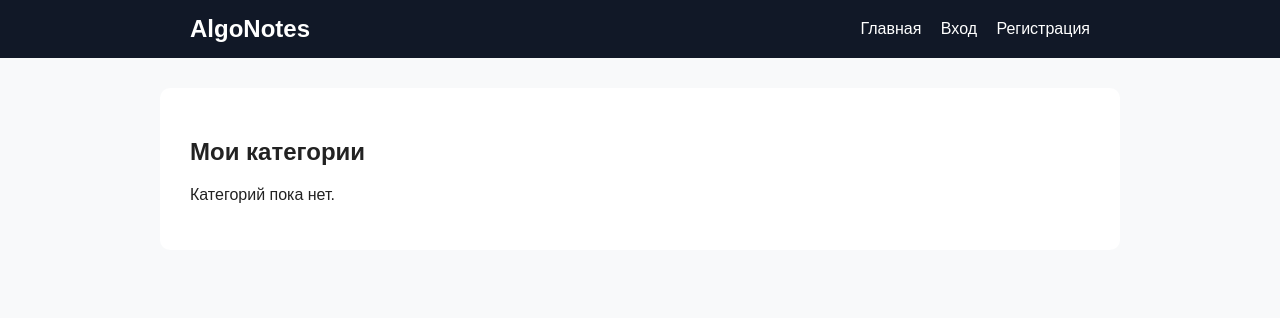
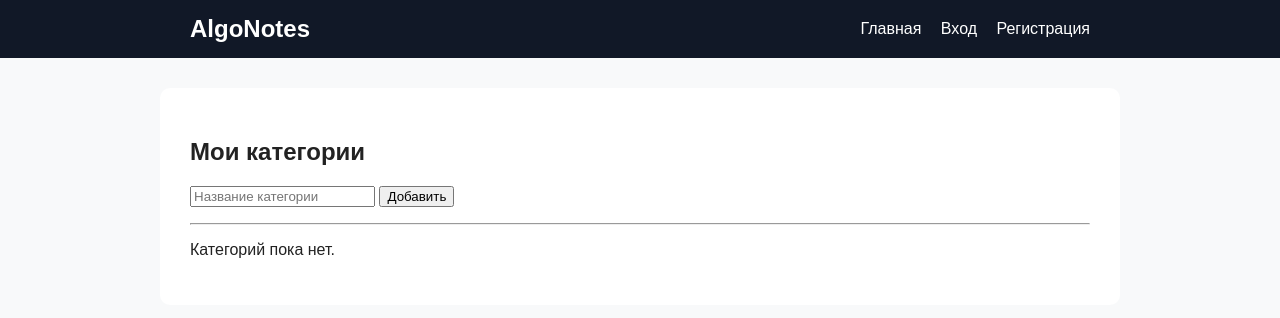
Before and after one commit to Denisonya/algo-notes, a FastAPI app: template app/templates/categories.html in a window 1280 px wide. Shown: the top 318 px of the page. Run offline with FastAPI, Linux system fonts and the light colour scheme; the template is opened without the code that fills it, so the values that code supplies are empty; parts of the project's set-up code (start-up, migrations or seed data) failed here and were passed over.

Commit message:
feat: update categories.html

```diff
--- a/app/templates/categories.html
+++ b/app/templates/categories.html
@@ -4,6 +4,24 @@
 
 {% block content %}
 <h2>Мои категории</h2>
+
+{% if error %}
+<p style="color:red;">{{ error }}</p>
+{% endif %}
+
+<form method="post">
+    <p>
+        <input
+            type="text"
+            name="name"
+            placeholder="Название категории"
+            required
+        >
+        <button type="submit">Добавить</button>
+    </p>
+</form>
+
+<hr>
 
 {% if categories %}
     {% for category in categories %}
```
